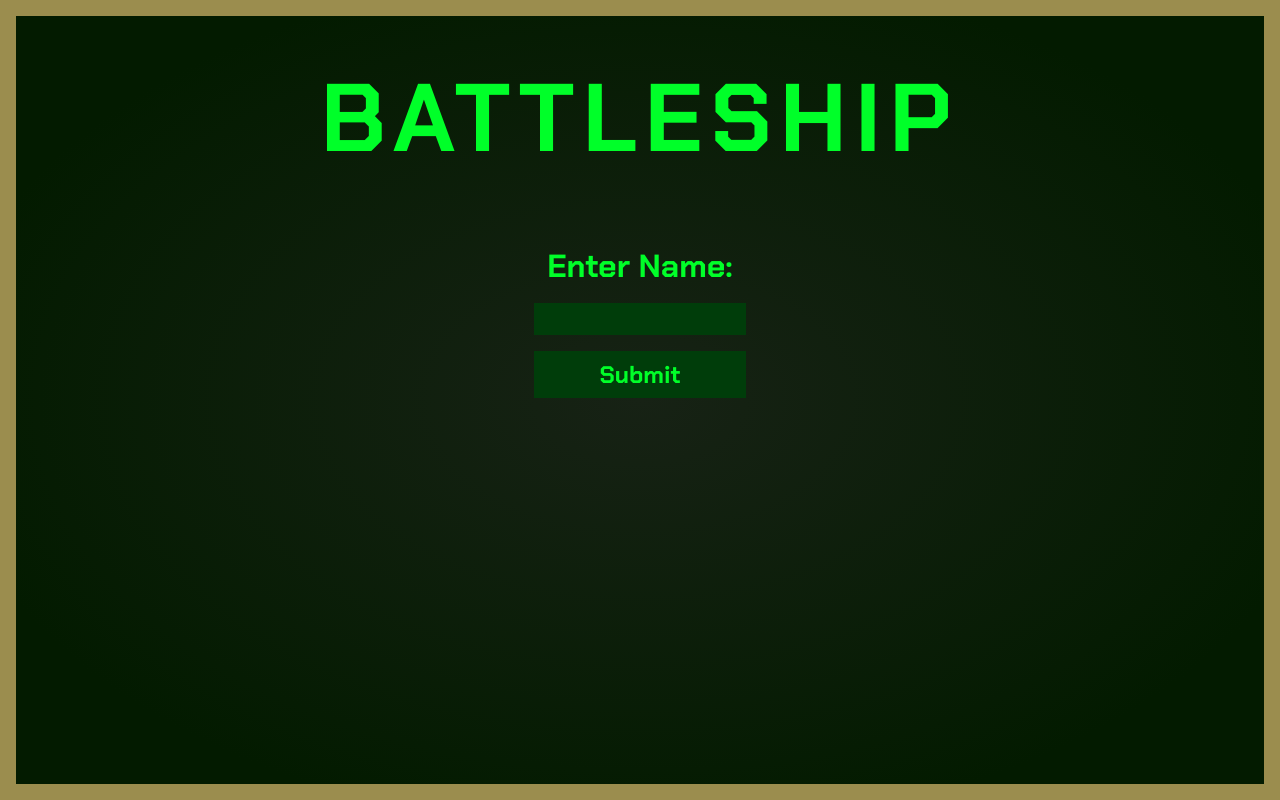
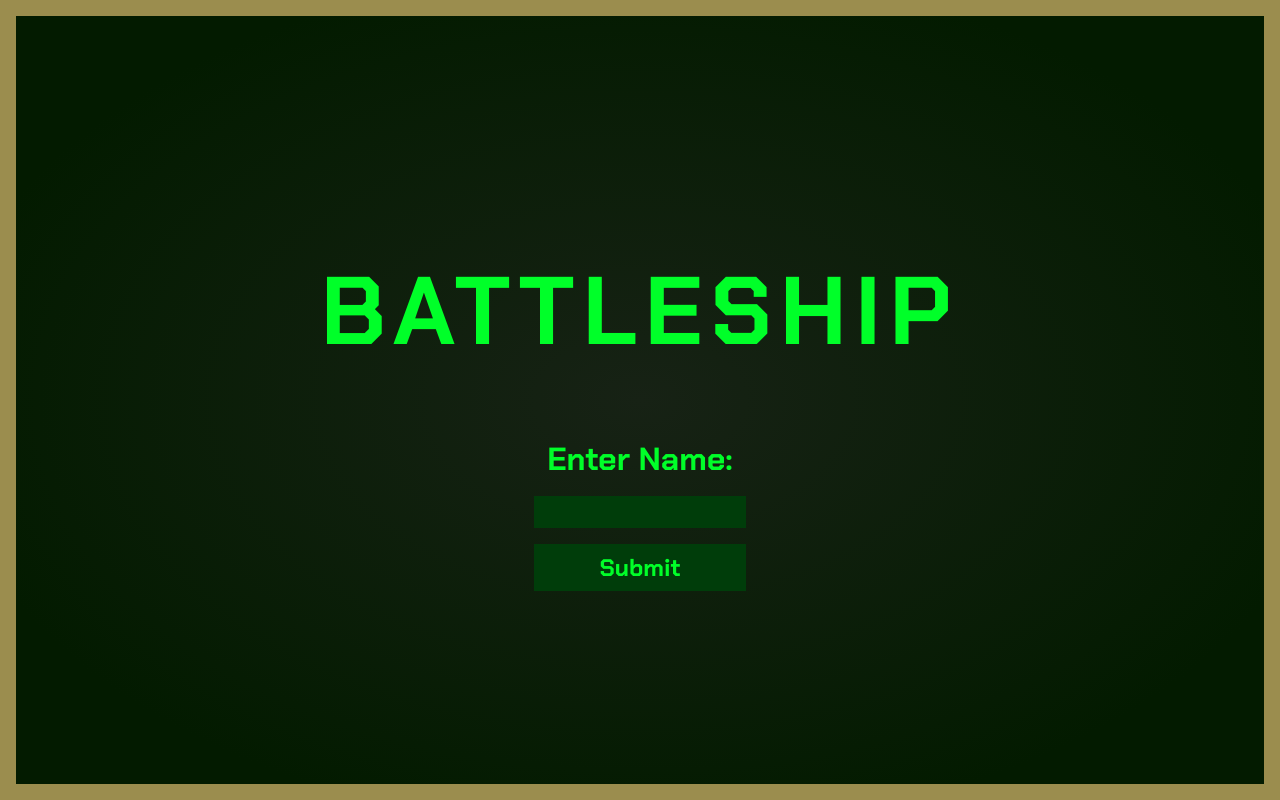
Before and after one commit to bkwong315/battleship, a React app: page / in a window 1280 px wide. Built offline with nearby package versions, Linux system fonts and the light colour scheme; the HTML template or start-up script is replaced by a standard one.

Commit message:
Add vertical centering to all layouts

```diff
--- a/src/App.scss
+++ b/src/App.scss
@@ -23,6 +23,10 @@
 }
 
 .background {
+  @include grid-layout;
+
+  align-content: center;
+
   min-width: 100vw;
   min-height: 100vh;
   min-width: 100dvw;
@@ -84,9 +88,13 @@
 
 .deployment-layout {
   @include grid-layout;
+  align-content: center;
+  gap: 1rem;
 
-  align-items: center;
-  gap: 1rem;
+  .layout-header {
+    font-size: 5rem;
+    margin: 0;
+  }
 
   .player-info-container {
     display: grid;
```
